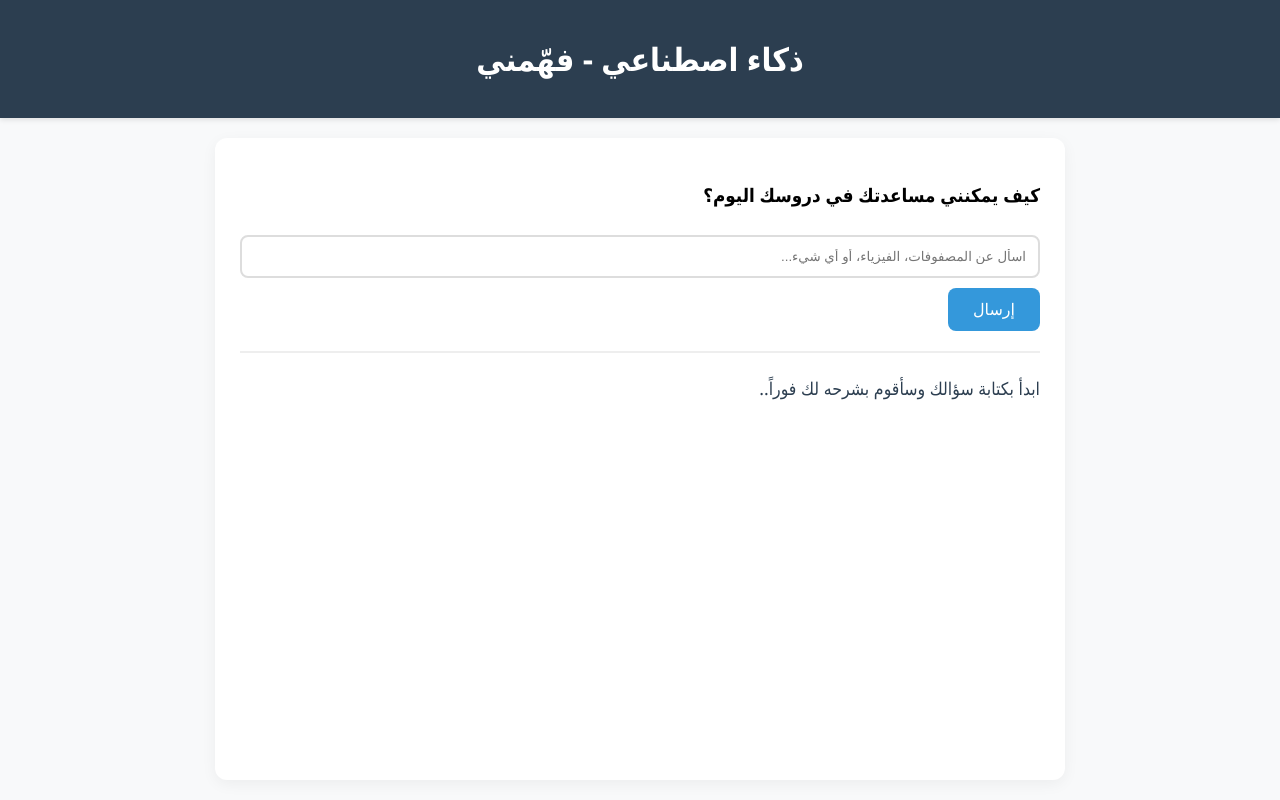
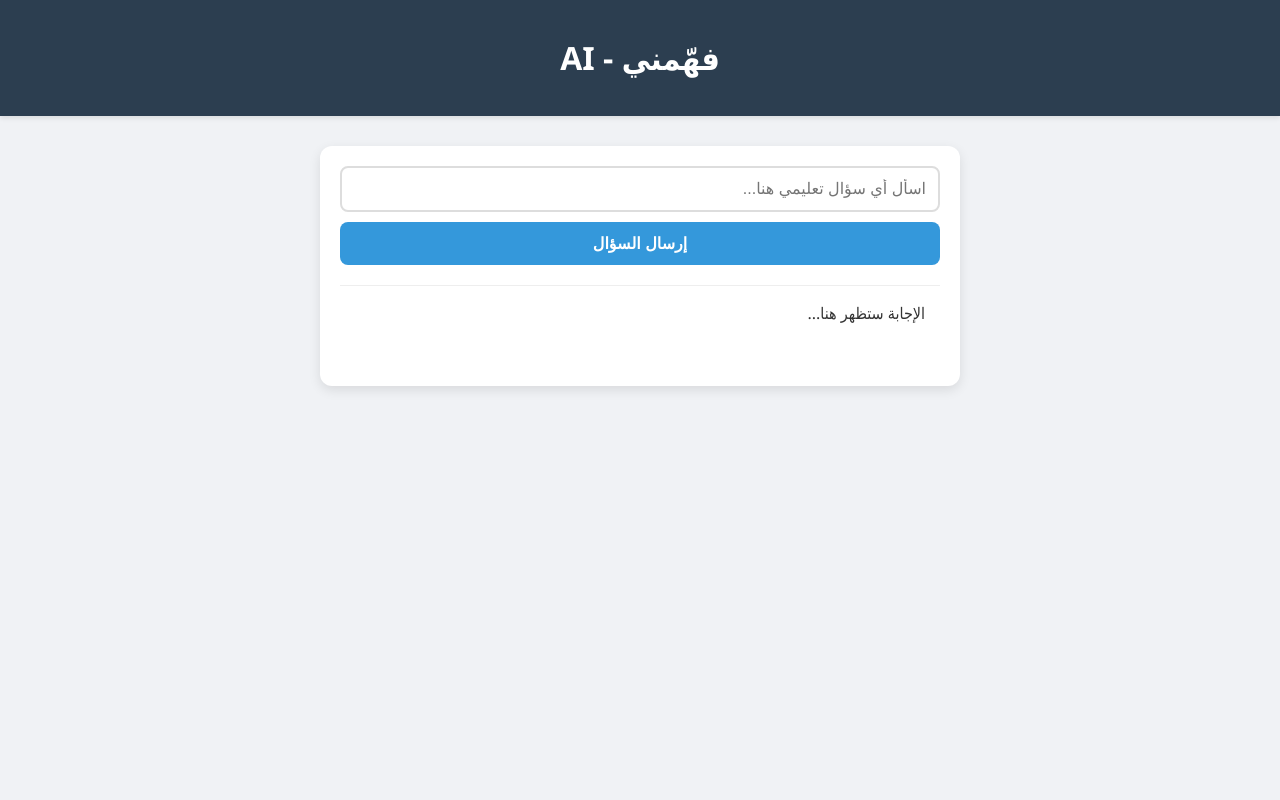
Before and after one commit to mohammedalkf01/Fahimny-AI, a Flask app: page / in a window 1280 px wide. Run offline with Flask 3, Linux system fonts and the light colour scheme.

Commit message:
Update index.html

```diff
--- a/templates/index.html
+++ b/templates/index.html
@@ -8,116 +8,127 @@
     <script src="https://cdn.jsdelivr.net/npm/mathjax@3/es5/tex-mml-chtml.js"></script>
 
     <style>
-        :root {
-            --primary-color: #2c3e50;
-            --accent-color: #3498db;
-        }
-
         body {
             font-family: 'Segoe UI', Tahoma, Geneva, Verdana, sans-serif;
-            background-color: #f8f9fa;
+            background-color: #f0f2f5;
             margin: 0;
             padding: 0;
             display: flex;
             flex-direction: column;
-            min-height: 100vh;
+            align-items: center;
         }
 
-        /* حل مشكلة اختفاء أول سطرين */
         header {
-            background-color: var(--primary-color);
+            background-color: #2c3e50;
             color: white;
-            padding: 1rem;
+            width: 100%;
+            padding: 15px 0;
             text-align: center;
-            position: sticky;
-            top: 0;
-            z-index: 1000;
             box-shadow: 0 2px 5px rgba(0,0,0,0.1);
         }
 
         .container {
-            flex: 1;
-            width: 95%;
-            max-width: 800px;
-            margin: 20px auto; /* مساحة علوية لضمان الرؤية */
+            width: 90%;
+            max-width: 600px;
             background: white;
-            padding: 25px;
+            margin-top: 30px; /* مساحة علوية لضمان ظهور أول سطرين */
+            padding: 20px;
             border-radius: 12px;
-            box-shadow: 0 4px 15px rgba(0,0,0,0.05);
-        }
-
-        /* تحسين شكل النصوص والمعادلات */
-        .response-area {
-            line-height: 1.8;
-            font-size: 1.1rem;
-            color: #2c3e50;
-            border-top: 2px solid #eee;
-            margin-top: 20px;
-            padding-top: 20px;
+            box-shadow: 0 4px 12px rgba(0,0,0,0.1);
         }
 
         input[type="text"] {
             width: 100%;
             padding: 12px;
-            margin: 10px 0;
             border: 2px solid #ddd;
             border-radius: 8px;
+            margin-bottom: 10px;
             box-sizing: border-box;
+            font-size: 16px;
         }
 
         button {
-            background-color: var(--accent-color);
+            width: 100%;
+            padding: 12px;
+            background-color: #3498db;
             color: white;
             border: none;
-            padding: 12px 25px;
             border-radius: 8px;
             cursor: pointer;
-            font-size: 1rem;
-            transition: 0.3s;
+            font-size: 16px;
+            font-weight: bold;
         }
 
         button:hover {
             background-color: #2980b9;
         }
 
-        /* تجاوب تلقائي لمنع الحاجة للزوم */
-        @media (max-width: 600px) {
-            .container {
-                padding: 15px;
-                margin: 10px auto;
-            }
-            header h1 { font-size: 1.2rem; }
+        #response {
+            margin-top: 20px;
+            padding: 15px;
+            border-top: 1px solid #eee;
+            line-height: 1.6;
+            color: #333;
+            min-height: 50px;
+            white-space: pre-wrap; /* للحفاظ على تنسيق الأسطر */
+        }
+
+        .loading {
+            color: #3498db;
+            font-weight: bold;
         }
     </style>
 </head>
 <body>
 
     <header>
-        <h1>ذكاء اصطناعي - فهّمني</h1>
+        <h1>فهّمني - AI</h1>
     </header>
 
     <div class="container">
-        <h3>كيف يمكنني مساعدتك في دروسك اليوم؟</h3>
-        <input type="text" id="userInput" placeholder="اسأل عن المصفوفات، الفيزياء، أو أي شيء...">
-        <button onclick="askGemini()">إرسال</button>
-
-        <div id="response" class="response-area">
-            ابدأ بكتابة سؤالك وسأقوم بشرحه لك فوراً..
-        </div>
+        <input type="text" id="userInput" placeholder="اسأل أي سؤال تعليمي هنا...">
+        <button onclick="askGemini()">إرسال السؤال</button>
+        <div id="response">الإجابة ستظهر هنا...</div>
     </div>
 
     <script>
         async function askGemini() {
-            const input = document.getElementById('userInput').value;
+            const inputField = document.getElementById('userInput');
             const responseDiv = document.getElementById('response');
+            const message = inputField.value;
 
-            responseDiv.innerHTML = "جاري التفكير بسرعة Gemini 3 Flash...";
+            if (!message) {
+                alert("من فضلك اكتب سؤالك أولاً");
+                return;
+            }
 
-            // هنا تضع كود الـ Fetch الخاص بك للارتباط مع app.py
-            // تأكد من إضافة سطر لتحديث MathJax بعد كل رد لتنسيق المعادلات:
-            // MathJax.typeset();
+            // تغيير النص ليعرف المستخدم أن البوت يعمل
+            responseDiv.innerHTML = '<p class="loading">جاري التفكير... انتظر قليلاً ⚡</p>';
+
+            try {
+                // الربط مع ملف app.py (الرابط /ask)
+                const response = await fetch('/ask', {
+                    method: 'POST',
+                    headers: { 'Content-Type': 'application/json' },
+                    body: JSON.stringify({ message: message })
+                });
+
+                const data = await response.json();
+
+                // عرض الإجابة
+                responseDiv.innerHTML = data.reply;
+
+                // تحديث MathJax لعرض المصفوفات والمعادلات بشكل صحيح
+                if (window.MathJax) {
+                    MathJax.typeset();
+                }
+
+            } catch (error) {
+                console.error("Error:", error);
+                responseDiv.innerHTML = '<p style="color:red;">حدث خطأ في الاتصال بالسيرفر. تأكد أن Koyeb يعمل.</p>';
+            }
         }
     </script>
-
 </body>
 </html>
+</html>
```
